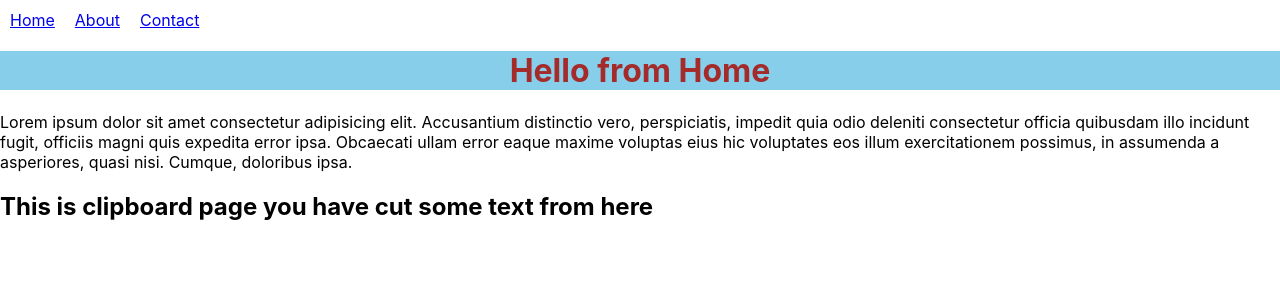
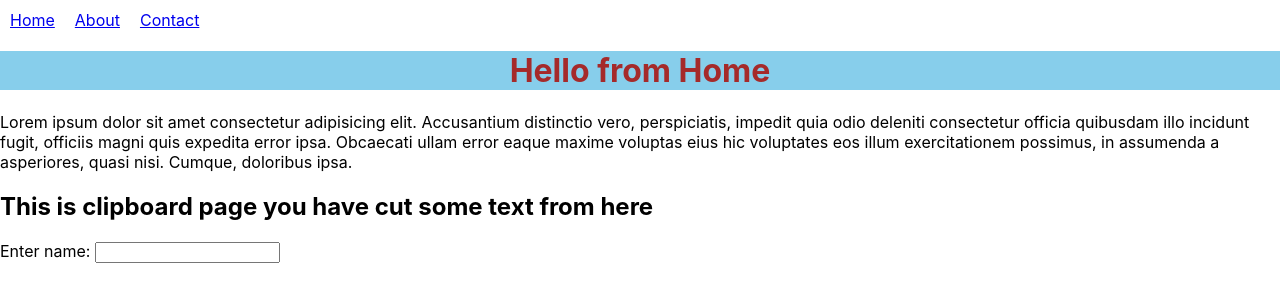
Before and after one commit to anupamahalder/react-learning, a React (Create React App) app in the folder practice-project/: page / in a window 1280 px wide. Shown: the top 302 px of the page. Built offline with nearby package versions, Linux system fonts and the light colour scheme.

Commit message:
Used onPaste event while pasting text inside input field

```diff
--- a/practice-project/src/pages/Home.jsx
+++ b/practice-project/src/pages/Home.jsx
@@ -8,6 +8,9 @@ const Home = () => {
     const cutText = () =>{
         console.log("Text cut successful!");
     }
+    const pasteText = () =>{
+        alert("Paste successful!");
+    }
     return (
         <div className='home'>
             <Header/>
@@ -17,6 +20,8 @@ const Home = () => {
                 <p onCopy={copyText}>Lorem ipsum dolor sit amet consectetur adipisicing elit. Accusantium distinctio vero, perspiciatis, impedit quia odio deleniti consectetur officia quibusdam illo incidunt fugit, officiis magni quis expedita error ipsa. Obcaecati ullam error eaque maxime voluptas eius hic voluptates eos illum exercitationem possimus, in assumenda a asperiores, quasi nisi. Cumque, doloribus ipsa.</p>
 
                 <h2 onCut={cutText}>This is clipboard page you have cut some text from here</h2>
+                <label htmlFor="">Enter name: </label>
+                <input type="text" onPaste={pasteText}/>
             </div>
         </div>
     );
```
